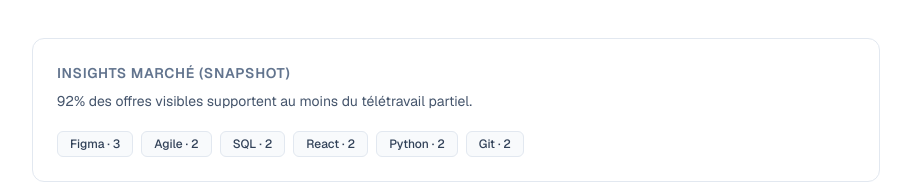
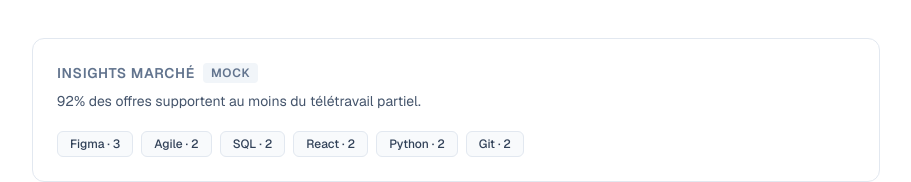
Before and after one commit to andrew-space/mega-job-finder, a Next.js app: page /profile in a window 1280 px wide. Shown: the part 876-1058 px from the top of the page, without its empty margins (184-1095 px from the left). Built offline with nearby package versions, Linux system fonts and the light colour scheme; no server answers; the database is empty.

Commit message:
feat: stage 5 - live market insights from Prisma on /profile with mock fallback

```diff
--- a/src/app/profile/page.tsx
+++ b/src/app/profile/page.tsx
@@ -1,5 +1,42 @@
 import Link from "next/link";
 import { mockJobs } from "@/lib/mock-jobs";
+import { prisma } from "@/server/db";
+
+async function getLiveInsights(): Promise<{
+  topSkills: [string, number][];
+  remotePercent: number;
+  totalJobs: number;
+  isLive: boolean;
+} | null> {
+  try {
+    const jobs = await prisma.jobOffer.findMany({
+      select: { skills: true, remoteType: true },
+    });
+    if (jobs.length === 0) return null;
+
+    const skillCounts: Record<string, number> = {};
+    for (const job of jobs) {
+      const skills = job.skills as string[] | null;
+      if (Array.isArray(skills)) {
+        for (const skill of skills) {
+          skillCounts[skill] = (skillCounts[skill] ?? 0) + 1;
+        }
+      }
+    }
+    const topSkills = Object.entries(skillCounts)
+      .sort((a, b) => b[1] - a[1])
+      .slice(0, 6);
+
+    const remoteFriendly = jobs.filter((j) => j.remoteType !== "none").length;
+    const remotePercent = Math.round((remoteFriendly / jobs.length) * 100);
+
+    return { topSkills, remotePercent, totalJobs: jobs.length, isLive: true };
+  } catch {
+    return null;
+  }
+}
+
+export const dynamic = "force-dynamic";
 
 export const metadata = {
   title: "Profil & CV · JobRadar",
@@ -38,6 +75,7 @@ const readinessChecks = [
 const doneCount = readinessChecks.filter((item) => item.done).length;
 const readinessPercent = Math.round((doneCount / readinessChecks.length) * 100);
 
+function getMockInsights() {
   const topSkills = Object.entries(
     mockJobs.reduce<Record<string, number>>((acc, job) => {
       for (const skill of job.skills) {
@@ -51,8 +89,14 @@ const topSkills = Object.entries(
 
   const remoteFriendlyJobs = mockJobs.filter((job) => job.remote !== "none").length;
   const remotePercent = Math.round((remoteFriendlyJobs / mockJobs.length) * 100);
+  return { topSkills, remotePercent, totalJobs: mockJobs.length, isLive: false };
+}
 
-export default function ProfilePage() {
+export default async function ProfilePage() {
+  const liveInsights = await getLiveInsights();
+  const insights = liveInsights ?? getMockInsights();
+  const { topSkills, remotePercent, totalJobs, isLive } = insights;
+
   return (
     <div className="min-h-screen bg-white">
       <nav className="flex h-14 items-center justify-between border-b border-slate-100 px-6">
@@ -68,7 +112,7 @@ export default function ProfilePage() {
       </nav>
 
       <main className="mx-auto max-w-4xl px-6 py-12">
-        <p className="mb-3 text-xs font-semibold uppercase tracking-widest text-slate-400">Stage 3</p>
+        <p className="mb-3 text-xs font-semibold uppercase tracking-widest text-slate-400">Stage 5</p>
         <h1 className="text-3xl font-bold tracking-tight text-slate-900 sm:text-4xl">
           Profil candidature
         </h1>
@@ -116,11 +160,18 @@ export default function ProfilePage() {
         </section>
 
         <section className="mt-10 rounded-xl border border-slate-200 p-6">
-          <h2 className="text-sm font-semibold uppercase tracking-wider text-slate-500">
-            Insights marché (snapshot)
+          <h2 className="flex items-center gap-2 text-sm font-semibold uppercase tracking-wider text-slate-500">
+            Insights marché
+            <span
+              className={`rounded px-2 py-0.5 text-xs font-semibold ${
+                isLive ? "bg-emerald-100 text-emerald-700" : "bg-slate-100 text-slate-500"
+              }`}
+            >
+              {isLive ? `live · ${totalJobs} offres` : "mock"}
+            </span>
           </h2>
           <p className="mt-2 text-sm text-slate-600">
-            {remotePercent}% des offres visibles supportent au moins du télétravail partiel.
+            {remotePercent}% des offres supportent au moins du télétravail partiel.
           </p>
 
           <div className="mt-5 flex flex-wrap gap-2">
```
Lines whose indentation alone changed are shown as unchanged.
